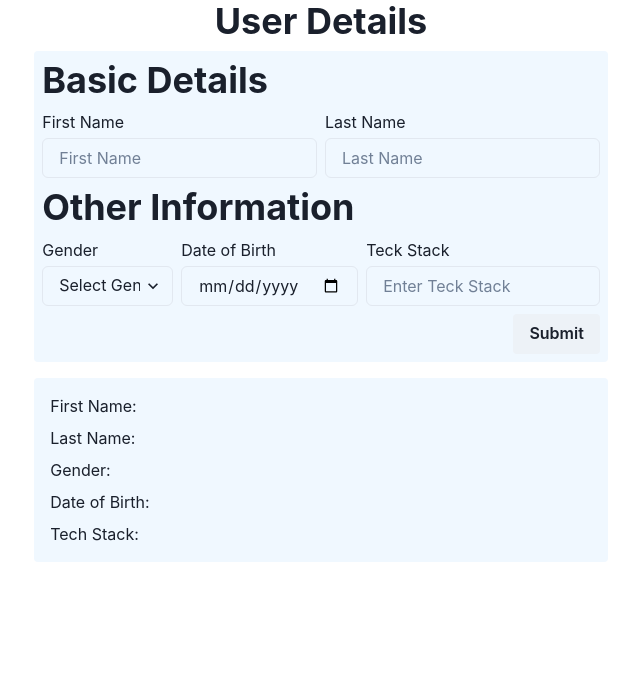
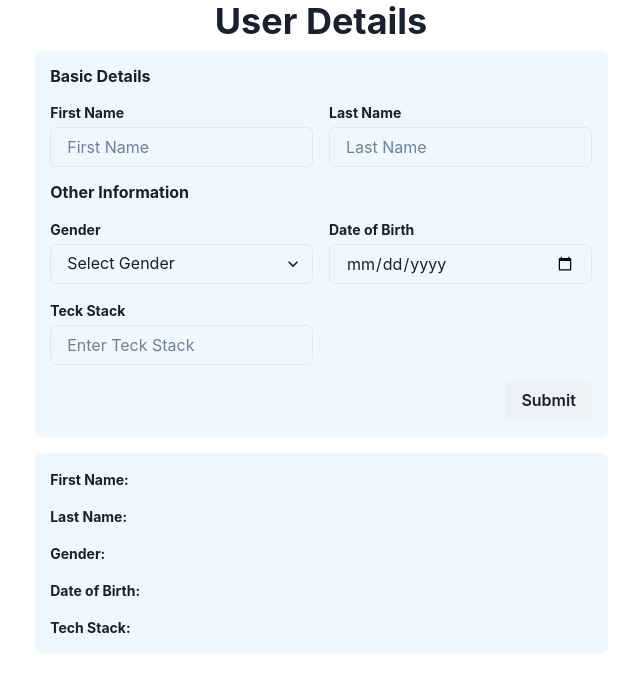
Before and after one commit to AHTHneeuhl/react-form-app, a React (Create React App) app: page / in a window 1280 px wide. Shown: the top 692 px of the page, without its empty margins (319-959 px from the left). Built offline with nearby package versions, Linux system fonts and the light colour scheme.

Commit message:
style: style userInfo & userForm components

```diff
--- a/src/components/UserDetailForm.tsx
+++ b/src/components/UserDetailForm.tsx
@@ -1,40 +1,58 @@
-import { Button, Heading, Input, Select, Stack, Text } from "@chakra-ui/react";
+import {
+  Button,
+  Grid,
+  Heading,
+  Input,
+  Select,
+  Stack,
+  Text,
+} from "@chakra-ui/react";
 
 const UserDetailForm: React.FC = () => {
   return (
     <Stack
-      spacing={2}
-      padding={2}
+      spacing={4}
+      padding={4}
       backgroundColor="aliceblue"
-      borderRadius={4}
+      borderRadius={8}
       maxWidth="fit-content"
     >
-      <Heading>Basic Details</Heading>
-      <Stack direction="row" justifyContent="space-between" alignItems="center">
+      <Heading fontSize="md">Basic Details</Heading>
+      <Grid templateColumns="repeat(2, 1fr)" gap={4}>
         <Stack gap={1}>
-          <Text textAlign="start">First Name</Text>
+          <Text textAlign="start" as="b" fontSize="sm">
+            First Name
+          </Text>
           <Input size="md" placeholder="First Name" />
         </Stack>
         <Stack gap={1}>
-          <Text textAlign="start">Last Name</Text>
+          <Text textAlign="start" as="b" fontSize="sm">
+            Last Name
+          </Text>
           <Input size="md" placeholder="Last Name" />
         </Stack>
-      </Stack>
-      <Heading>Other Information</Heading>
-      <Stack direction="row" justifyContent="space-between" alignItems="center">
+      </Grid>
+      <Heading fontSize="md">Other Information</Heading>
+      <Grid templateColumns="repeat(2, 1fr)" gap={4}>
         <Stack gap={1}>
-          <Text>Gender</Text>
+          <Text textAlign="start" as="b" fontSize="sm">
+            Gender
+          </Text>
           <Select size="md" placeholder="Select Gender" />
         </Stack>
         <Stack gap={1}>
-          <Text>Date of Birth</Text>
+          <Text textAlign="start" as="b" fontSize="sm">
+            Date of Birth
+          </Text>
           <Input size="md" type="date" placeholder="DD / MM / YYYY" />
         </Stack>
         <Stack gap={1}>
-          <Text>Teck Stack</Text>
+          <Text textAlign="start" as="b" fontSize="sm">
+            Teck Stack
+          </Text>
           <Input size="md" placeholder="Enter Teck Stack" />
         </Stack>
-      </Stack>
+      </Grid>
       <Button
         type="submit"
         size="md"
--- a/src/components/UserDetailInfo.tsx
+++ b/src/components/UserDetailInfo.tsx
@@ -2,12 +2,22 @@ import { Stack, Text } from "@chakra-ui/react";
 
 const UserDetailInfo: React.FC = () => {
   return (
-    <Stack borderRadius={4} backgroundColor="aliceblue" padding={4}>
-      <Text>First Name: </Text>
-      <Text>Last Name: </Text>
-      <Text>Gender: </Text>
-      <Text>Date of Birth: </Text>
-      <Text>Tech Stack: </Text>
+    <Stack borderRadius={8} spacing={4} backgroundColor="aliceblue" padding={4}>
+      <Text textAlign="start" as="b" fontSize="sm">
+        First Name:{" "}
+      </Text>
+      <Text textAlign="start" as="b" fontSize="sm">
+        Last Name:{" "}
+      </Text>
+      <Text textAlign="start" as="b" fontSize="sm">
+        Gender:{" "}
+      </Text>
+      <Text textAlign="start" as="b" fontSize="sm">
+        Date of Birth:{" "}
+      </Text>
+      <Text textAlign="start" as="b" fontSize="sm">
+        Tech Stack:{" "}
+      </Text>
     </Stack>
   );
 };
```
